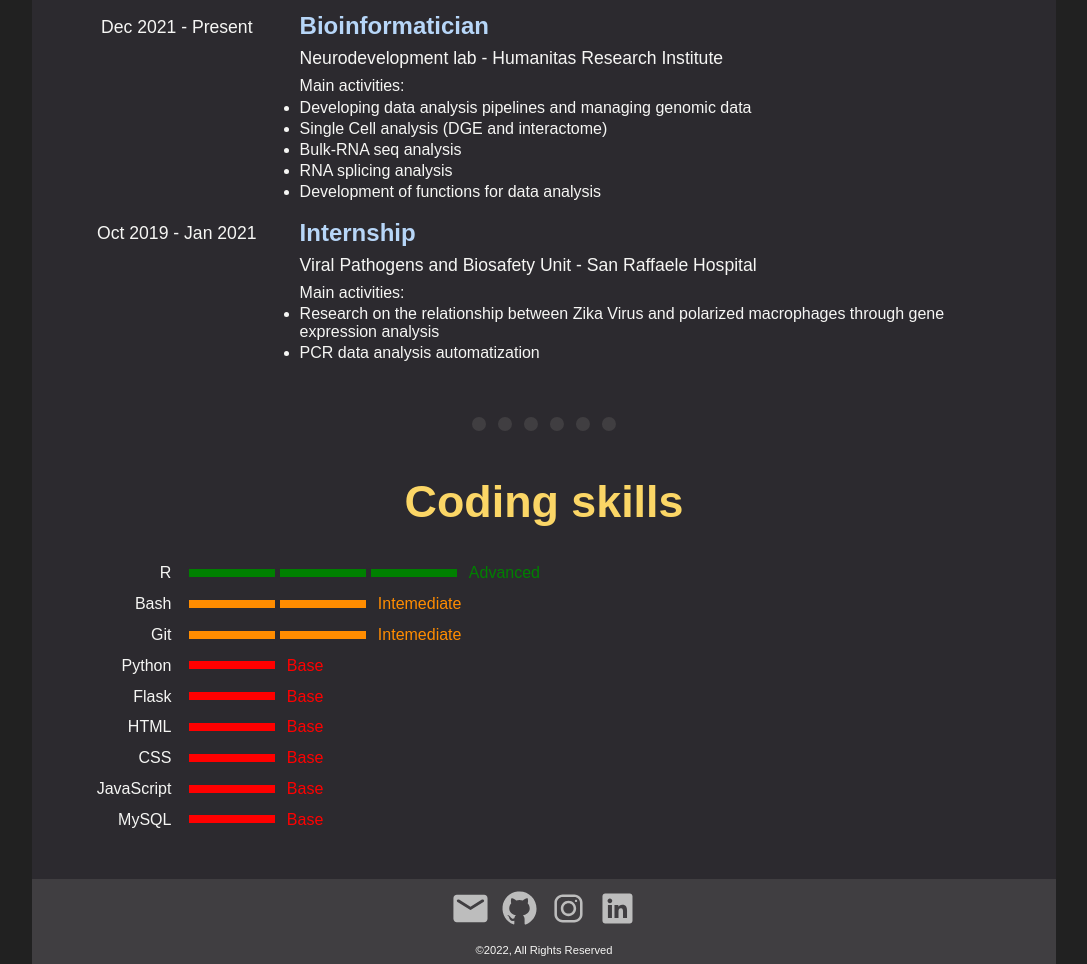
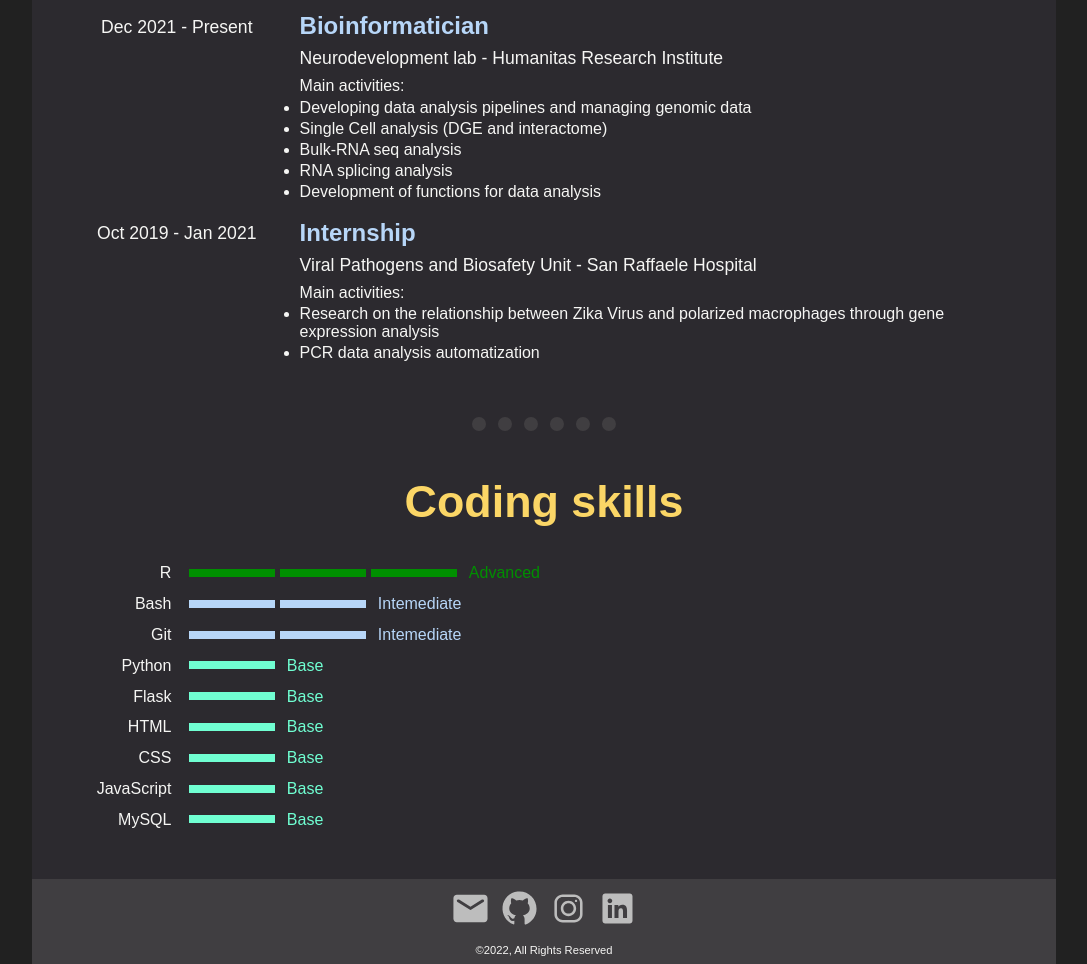
Before and after one commit to mmiots9/mmiots9.github.io, a plain HTML site: page index.html in a window 1280 px wide. Shown: the part 1762-2726 px from the top of the page, without its empty margins (96-1183 px from the left). Drawn offline with Linux system fonts and the light colour scheme.

Commit message:
Changed color of bar in skills and fix link for Labnotebook project

```diff
--- a/css/style.css
+++ b/css/style.css
@@ -216,19 +216,19 @@ p.job-location {
 
 /* id selectors */
 #advanced-bar {
-    background-color: green;
+    background-color: #008F00;
 }
 
 #advanced-text {
-    color: green;
+    color: #008F00;
 }
 
 #base-bar {
-    background-color: red;
+    background-color: #70FFD2;
 }
 
 #base-text {
-    color: red;
+    color: #70FFD2;
 }
 
 #coding-skills-table {
@@ -258,11 +258,11 @@ p.job-location {
 }
 
 #intermediate-bar {
-    background-color: darkorange;
+    background-color: #B7D6F8;
 }
 
 #intermediate-text {
-    color: darkorange;
+    color: #B7D6F8;
 }
 
 #last-left {
--- a/index.html
+++ b/index.html
@@ -50,7 +50,8 @@
             <h2 class="container-main-title">My projects</h2>
 
             <!-- Labnotebook -->
-            <a href="https://github.com/mmiots9/labnotebook" target="_blank"></a>
+            <a href="https://github.com/mmiots9/labnotebook" target="_blank">
+
                 <div class="project-container">
                         <img src="images/labnotebook.png" alt="Labnotebook project image" class="project-image">
                         <h3 class="project-title">Labnotebook</h3>
```
